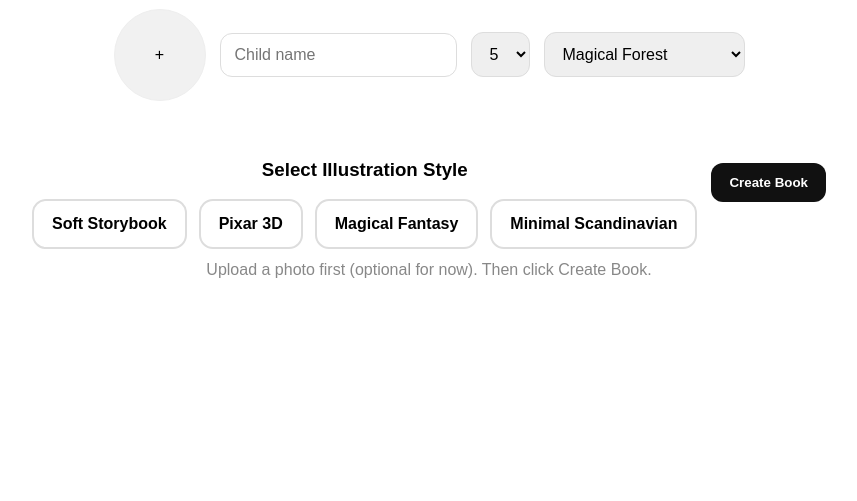
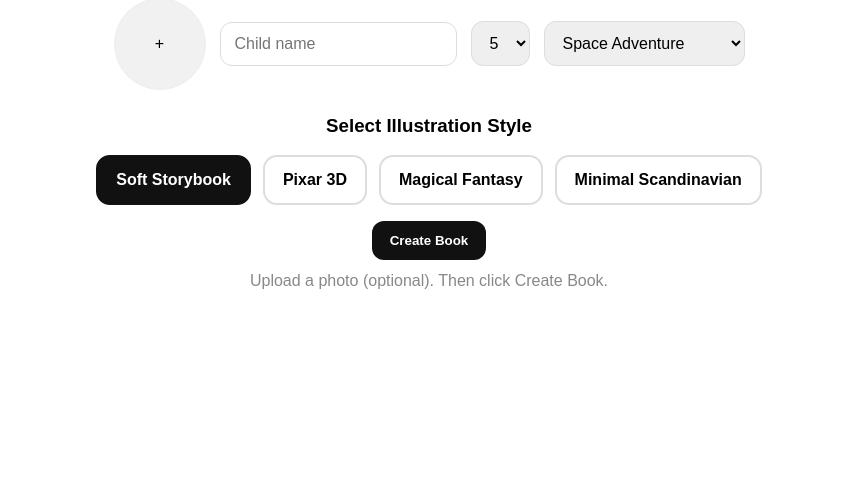
Before and after one commit to lily2204-ctrl/ai-book-engine, a website: page public/wizard.html in a window 1280 px wide. Shown: the part 299-800 px from the top of the page, without its empty margins (211-1068 px from the left). Drawn offline with Linux system fonts and the light colour scheme.

Commit message:
Update wizard.html

```diff
--- a/public/wizard.html
+++ b/public/wizard.html
@@ -25,12 +25,9 @@
     cursor:pointer;
     font-weight:600;
     transition:0.2s;
+    user-select:none;
   }
-
-.styleCard:hover{
-  border-color:#111;
-}
-
+  .styleCard:hover{ border-color:#111; }
   .styleCard.active{
     border-color:#111;
     background:#111;
@@ -61,16 +58,17 @@
 
     <select id="theme">
       <option>Magical Forest</option>
-      <option>Space Adventure</option>
+      <option selected>Space Adventure</option>
       <option>Underwater Kingdom</option>
       <option>Superhero Day</option>
     </select>
+  </div>
+
   <div style="margin-top:25px;">
     <h3>Select Illustration Style</h3>
 
     <div style="display:flex;gap:12px;justify-content:center;flex-wrap:wrap;margin-top:12px;">
-
-    <div class="styleCard" onclick="selectStyle('Soft Storybook')" data-style="Soft Storybook">
+      <div class="styleCard active" onclick="selectStyle('Soft Storybook')" data-style="Soft Storybook">
         Soft Storybook
       </div>
 
@@ -85,14 +83,14 @@
       <div class="styleCard" onclick="selectStyle('Minimal Scandinavian')" data-style="Minimal Scandinavian">
         Minimal Scandinavian
       </div>
-
     </div>
   </div>
 
+  <div style="margin-top:16px;">
     <button onclick="createBook()">Create Book</button>
   </div>
 
-  <div class="hint">Upload a photo first (optional for now). Then click Create Book.</div>
+  <div class="hint">Upload a photo (optional). Then click Create Book.</div>
   <div id="msg" class="msg"></div>
 </div>
 
@@ -110,23 +108,22 @@
 
     const reader = new FileReader();
     reader.onload = () => {
-      localStorage.setItem("childPhoto", reader.result);
+      // Keep locally for UI preview only (not sent to backend now)
+      localStorage.setItem("childPhotoPreview", reader.result);
       avatarPreview.src = reader.result;
       avatarPreview.style.display = "block";
       avatarIcon.style.display = "none";
     };
     reader.readAsDataURL(file);
   });
+
   let selectedStyle = "Soft Storybook";
 
   function selectStyle(style){
     selectedStyle = style;
-
-  document.querySelectorAll(".styleCard").forEach(card=>{
-    card.classList.remove("active");
-  });
-
-  document.querySelector(`[data-style="${style}"]`).classList.add("active");
+    document.querySelectorAll(".styleCard").forEach(card => card.classList.remove("active"));
+    const el = document.querySelector(`[data-style="${style}"]`);
+    if (el) el.classList.add("active");
   }
 
   async function createBook() {
@@ -137,8 +134,7 @@ function selectStyle(style){
       child_name: document.getElementById("childName").value.trim(),
       age: document.getElementById("age").value,
       story_type: document.getElementById("theme").value,
-  illustration_style: selectedStyle,
-  child_photo: localStorage.getItem("childPhoto")
+      illustration_style: selectedStyle
     };
 
     if (!payload.child_name) {
```
Lines whose indentation alone changed are shown as unchanged.
